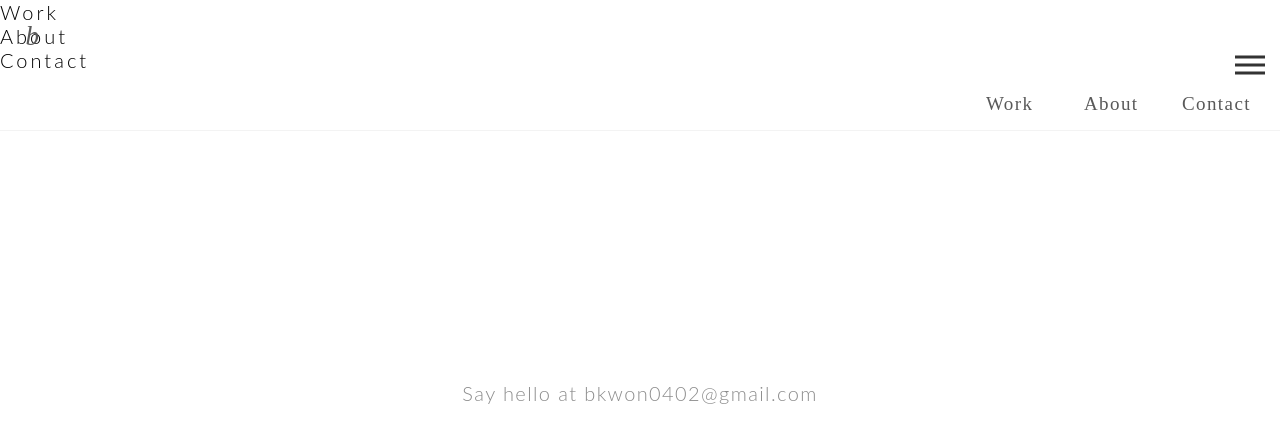
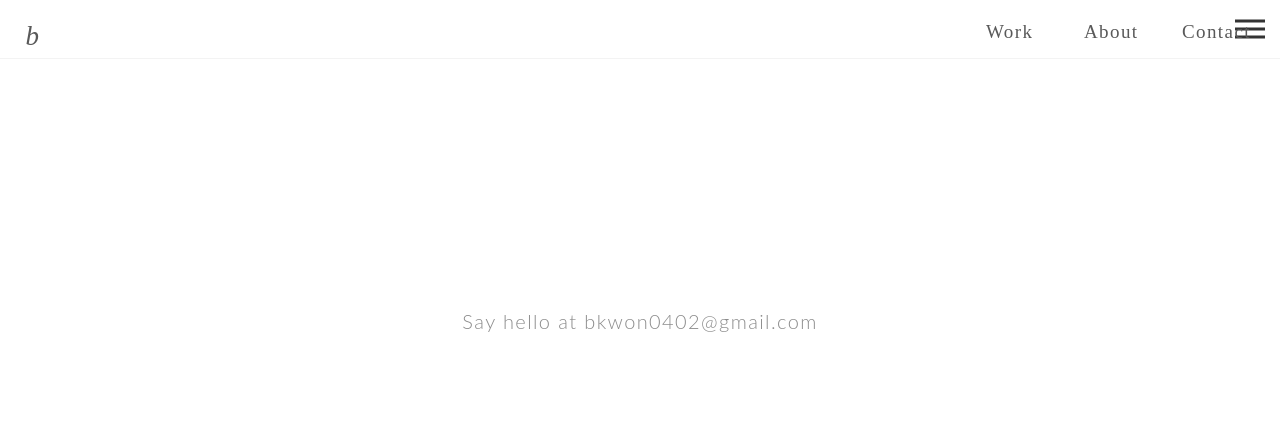
Before and after one commit to bkwon0402/bkwon0402.github.io, a Jekyll site: the page contact.html, which Jekyll copies as it is, in a window 1280 px wide. Shown: the top 443 px of the page. Built offline with Jekyll 4.4.1, drawn with Linux system fonts in a browser that asks for light colours; some web fonts are replaced.

Commit message:
css fixes

```diff
--- a/contact.html
+++ b/contact.html
@@ -50,16 +50,7 @@
                 <span></span>
                 <span></span>
             </a>
-            <div class="open_menu">
-            	<ul>
-            		<li><a href="#">Work</a></li>
-            		<li><a href="#">About</a></li>
-            		<li><a href="#">Contact</a></li>
 
-            	</ul>
-
-
-            </div>
 
       <div class="nav">
         <ul>
--- a/styles/core.css
+++ b/styles/core.css
@@ -846,6 +846,7 @@ div.newsletterredesign {
     .open_menu{
         font-size: 20px;
         letter-spacing: 3px;
+        color: #666;
 
     }
 .nav {
```
Also changed, not shown: about.html (+0 -10 lines).
